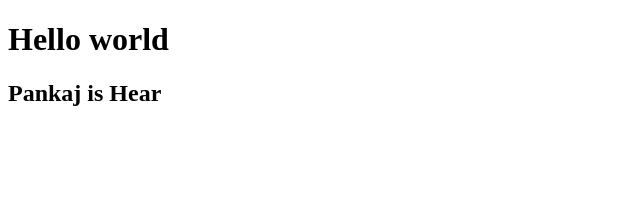
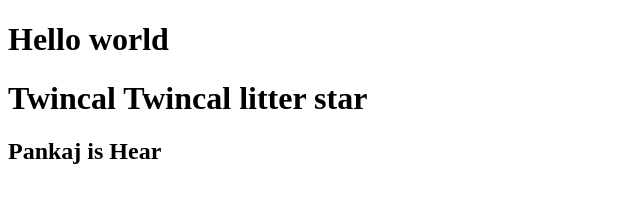
Before and after one commit to kali-pankaj/Git-Team-Task-Management, a plain HTML site: page index.html in a window 1280 px wide. Shown: the whole page, without its empty margins (0-640 px from the left). Drawn offline with Linux system fonts and the light colour scheme.

Commit message:
Index file add Sonthing

```diff
--- a/index.html
+++ b/index.html
@@ -7,6 +7,7 @@
 </head>
 <body>
     <h1>Hello world</h1>
+    <h1>Twincal Twincal litter star <h1>
     <h2>Pankaj is Hear</h2>
 </body>
 </html>
```
